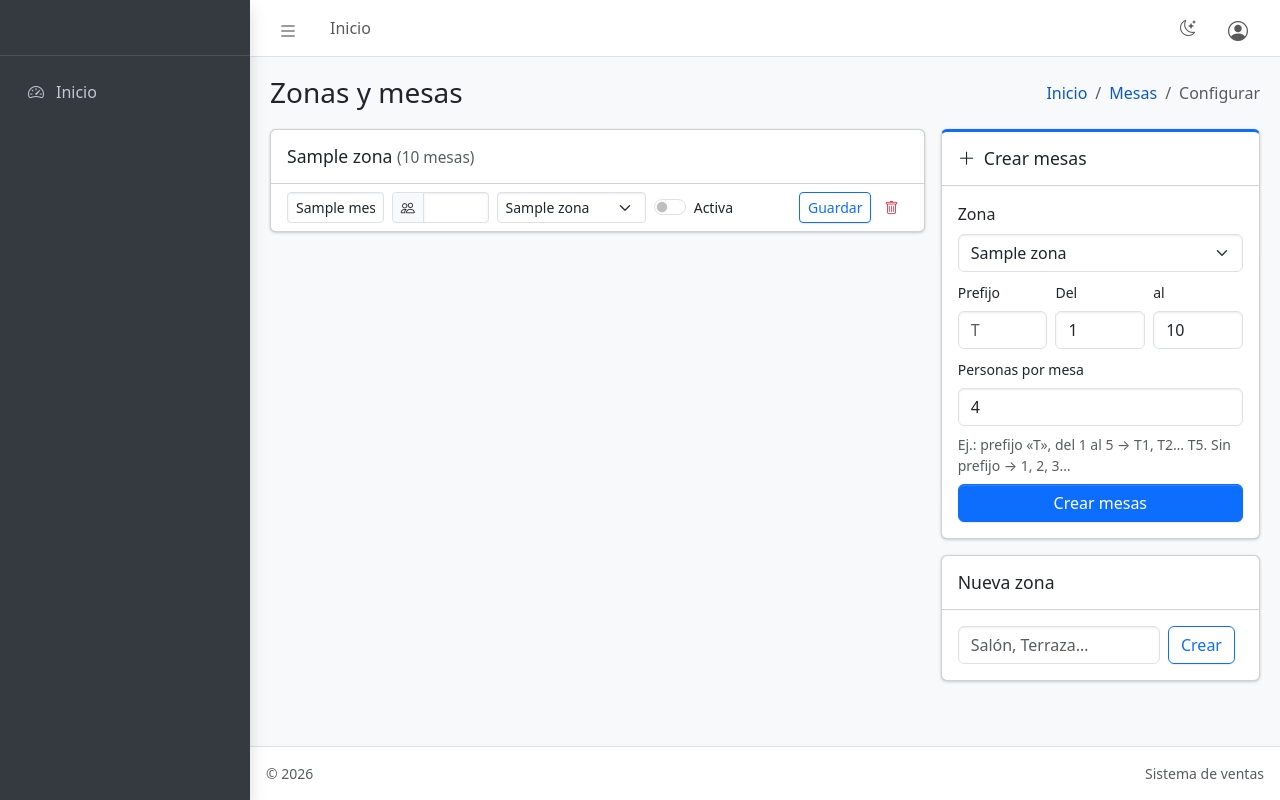
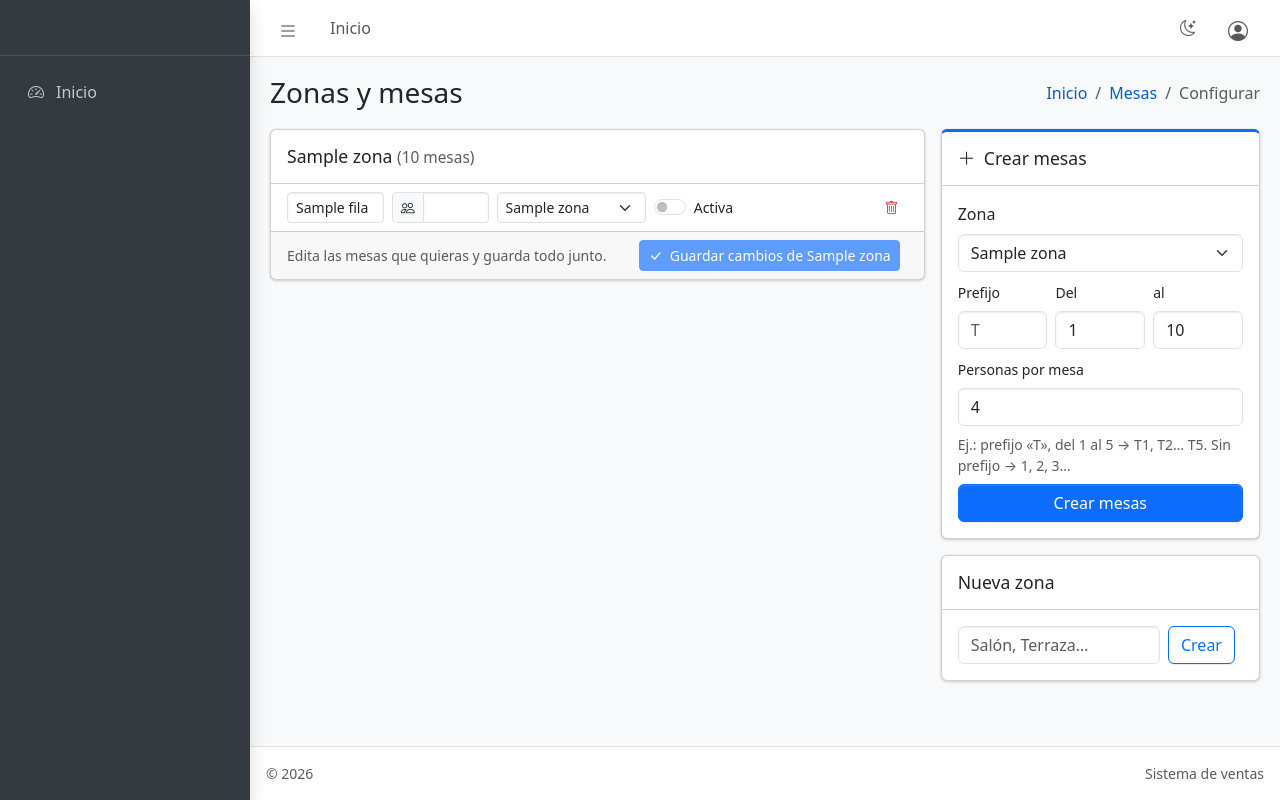
Before and after one commit to Pedroyov/sist-vent, a Django app: template templates/mesas/configurar.html in a window 1280 px wide. Run offline with Django 5.2, Linux system fonts and the light colour scheme; the template is opened without the code that fills it: most values are stand-ins (such as "Sample title", 1, 10 or a date in 2020); some libraries are stand-ins or nearby versions.

Commit message:
Configurar mesas: guardar toda la zona de una vez
- Un botón por zona guarda todas sus mesas juntas (antes se perdían los cambios de las otras)
- Marca las mesas con cambios sin guardar y avisa al salir de la página
- Nombres repetidos: no guarda nada y vuelve a mostrar lo escrito
- Se pueden intercambiar nombres (T1 <-> T2)
- Quitar una mesa guarda también los demás cambios de la zona

```diff
--- a/templates/mesas/configurar.html
+++ b/templates/mesas/configurar.html
@@ -9,20 +9,26 @@
     <div class="card mb-3">
       <div class="card-header d-flex align-items-center"><h3 class="card-title mb-0">{{ z.nombre }} <small class="text-body-secondary">({{ z.n }} mesas)</small></h3>
         {% if not z.n %}<form method="post" class="ms-auto">{% csrf_token %}<input type="hidden" name="accion" value="borrar_zona"><input type="hidden" name="pk" value="{{ z.pk }}"><button class="btn btn-sm btn-link text-danger">Eliminar zona</button></form>{% endif %}</div>
+      <form method="post" class="form-zona" data-zona="{{ z.nombre }}">{% csrf_token %}<input type="hidden" name="accion" value="guardar_zona"><input type="hidden" name="pk" value="{{ z.pk }}">
       <ul class="list-group list-group-flush">
-        {% for m in z.mesas.all %}
-        <li class="list-group-item">
-          <form method="post" class="row g-2 align-items-center">{% csrf_token %}<input type="hidden" name="accion" value="mesa"><input type="hidden" name="pk" value="{{ m.pk }}">
-            <div class="col-3 col-md-2"><input name="nombre" value="{{ m.nombre }}" class="form-control form-control-sm" maxlength="20" aria-label="Nombre"></div>
-            <div class="col-3 col-md-2"><div class="input-group input-group-sm"><span class="input-group-text"><i class="bi bi-people"></i></span><input name="capacidad" type="number" min="1" value="{{ m.capacidad }}" class="form-control" aria-label="Capacidad"></div></div>
-            <div class="col-6 col-md-3"><select name="zona" class="form-select form-select-sm" aria-label="Zona">{% for zz in zonas %}<option value="{{ zz.pk }}" {% if zz.pk == m.zona_id %}selected{% endif %}>{{ zz.nombre }}</option>{% endfor %}</select></div>
-            <div class="col-6 col-md-2"><div class="form-check form-switch"><input class="form-check-input" type="checkbox" name="activa" id="act{{ m.pk }}" {% if m.activa %}checked{% endif %}><label class="form-check-label small" for="act{{ m.pk }}">Activa</label></div></div>
-            <div class="col-6 col-md-3 text-end"><button class="btn btn-sm btn-outline-primary">Guardar</button>
-              <button name="accion" value="borrar_mesa" class="btn btn-sm btn-link text-danger" onclick="return confirm('¿Quitar la mesa {{ m.nombre|escapejs }}?')"><i class="bi bi-trash"></i></button></div>
-          </form>
+        {% for f in z.filas %}{% with m=f.mesa %}
+        <li class="list-group-item fila-mesa">
+          <div class="row g-2 align-items-center">
+            <div class="col-3 col-md-2"><input name="nombre_{{ m.pk }}" value="{{ f.nombre }}" class="form-control form-control-sm" maxlength="20" required aria-label="Nombre de la mesa {{ m.nombre }}"></div>
+            <div class="col-3 col-md-2"><div class="input-group input-group-sm"><span class="input-group-text"><i class="bi bi-people"></i></span><input name="capacidad_{{ m.pk }}" type="number" min="1" value="{{ f.capacidad }}" class="form-control" aria-label="Personas"></div></div>
+            <div class="col-6 col-md-3"><select name="zona_{{ m.pk }}" class="form-select form-select-sm" aria-label="Zona">{% for zz in zonas %}<option value="{{ zz.pk }}" {% if zz.pk == f.zona %}selected{% endif %}>{{ zz.nombre }}</option>{% endfor %}</select></div>
+            <div class="col-6 col-md-3"><div class="form-check form-switch"><input class="form-check-input" type="checkbox" name="activa_{{ m.pk }}" id="act{{ m.pk }}" {% if f.activa %}checked{% endif %}><label class="form-check-label small" for="act{{ m.pk }}">Activa</label></div></div>
+            <div class="col-6 col-md-2 text-end"><span class="badge text-bg-warning d-none marca-cambio">Sin guardar</span>
+              <button name="borrar" value="{{ m.pk }}" class="btn btn-sm btn-link text-danger" title="Quitar mesa" aria-label="Quitar la mesa {{ m.nombre }}" data-confirmar="¿Quitar la mesa {{ m.nombre }}? También se guardan los demás cambios de la zona."><i class="bi bi-trash"></i></button></div>
+          </div>
         </li>
-        {% empty %}<li class="list-group-item small text-body-secondary">Sin mesas.</li>{% endfor %}
+        {% endwith %}{% empty %}<li class="list-group-item small text-body-secondary">Sin mesas.</li>{% endfor %}
       </ul>
+      {% if z.filas %}<div class="card-footer d-flex align-items-center gap-2">
+        <span class="small text-body-secondary aviso-cambios">{% if z.con_error %}<span class="text-danger">No se guardó: corrige y vuelve a guardar.</span>{% else %}Edita las mesas que quieras y guarda todo junto.{% endif %}</span>
+        <button class="btn btn-primary btn-sm ms-auto btn-guardar" {% if not z.con_error %}disabled{% endif %}><i class="bi bi-check-lg me-1"></i> Guardar cambios de {{ z.nombre }}</button>
+      </div>{% endif %}
+      </form>
     </div>
     {% empty %}
     <div class="alert alert-info">Empieza creando una zona (por ejemplo «Salón») y luego sus mesas.</div>
@@ -54,3 +60,46 @@
   </div>
 </div>
 {% endblock %}
+{% block extra_js %}
+<script>
+(function () {
+  var pendiente = false;
+  document.querySelectorAll(".form-zona").forEach(function (form) {
+    var btn = form.querySelector(".btn-guardar"), aviso = form.querySelector(".aviso-cambios");
+    function revisar() {
+      var n = 0;
+      form.querySelectorAll(".fila-mesa").forEach(function (fila) {
+        var cambio = Array.prototype.some.call(fila.querySelectorAll("input,select"), function (c) {
+          if (c.type === "checkbox") return c.checked !== c.defaultChecked;
+          if (c.tagName === "SELECT") return Array.prototype.some.call(c.options, function (o) { return o.selected !== o.defaultSelected; });
+          return c.value !== c.defaultValue;
+        });
+        fila.classList.toggle("bg-warning-subtle", cambio);
+        fila.querySelector(".marca-cambio").classList.toggle("d-none", !cambio);
+        n += cambio ? 1 : 0;
+      });
+      if (btn && !form.dataset.error) btn.disabled = n === 0;
+      if (aviso && n) aviso.textContent = n === 1 ? "1 mesa con cambios sin guardar" : n + " mesas con cambios sin guardar";
+      else if (aviso && !form.dataset.error) aviso.textContent = "Edita las mesas que quieras y guarda todo junto.";
+      form.dataset.cambios = n;
+      pendiente = Array.prototype.some.call(document.querySelectorAll(".form-zona"), function (f) { return +f.dataset.cambios > 0; });
+    }
+    if (form.querySelector(".aviso-cambios .text-danger")) { form.dataset.error = "1"; pendiente = true; }
+    form.addEventListener("input", revisar);
+    form.addEventListener("change", revisar);
+    form.addEventListener("submit", function (e) {
+      var b = e.submitter;
+      if (b && b.dataset.confirmar && !confirm(b.dataset.confirmar)) { e.preventDefault(); return; }
+      pendiente = false;
+    });
+  });
+  window.addEventListener("beforeunload", function (e) { if (pendiente) { e.preventDefault(); e.returnValue = ""; } });
+  document.querySelectorAll("form:not(.form-zona)").forEach(function (f) {
+    f.addEventListener("submit", function (e) {
+      if (pendiente && !confirm("Tienes cambios de mesas sin guardar. Si sigues, se pierden. ¿Continuar?")) e.preventDefault();
+      else pendiente = false;
+    });
+  });
+})();
+</script>
+{% endblock %}
```
Also changed, not shown: mesas/tests.py (+37 -0 lines), mesas/views.py (+72 -21 lines).
